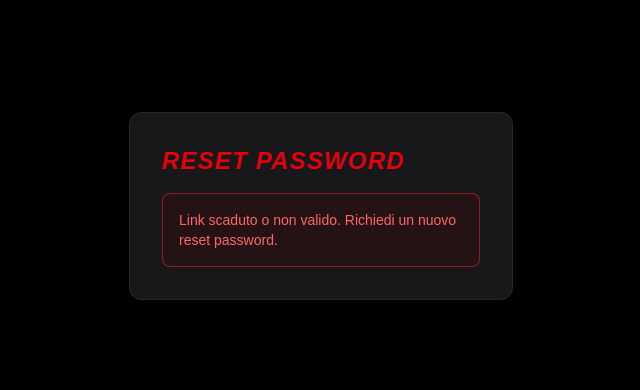
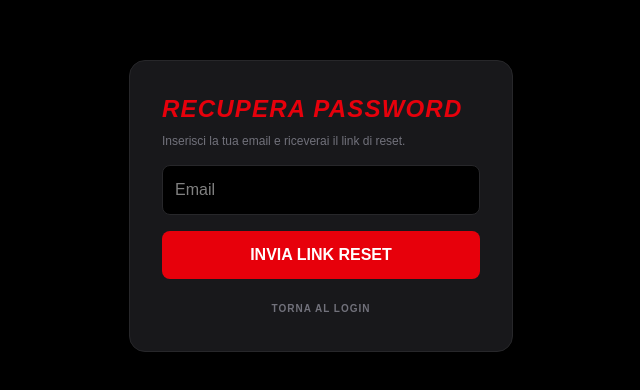
Before and after one commit to Alice1296/redtail-app, a Next.js app: page /reset-password in a window 1280 px wide. Shown: the part 194-584 px from the top of the page, without its empty margins (319-959 px from the left). Built offline with nearby package versions, Linux system fonts and the light colour scheme; no server answers.

Commit message:
Fix Supabase password recovery flow and redirect handling

```diff
--- a/app/reset-password/page.tsx
+++ b/app/reset-password/page.tsx
@@ -1,24 +1,99 @@
 'use client'
-import { useState, useEffect } from 'react'
+
+import { useEffect, useState } from 'react'
+import { useRouter } from 'next/navigation'
 import { supabase } from '@/lib/supabaseClient'
 
+type ResetMode = 'request' | 'update'
+
 export default function ResetPasswordPage() {
+  const router = useRouter()
+  const [mode, setMode] = useState<ResetMode>('request')
+  const [email, setEmail] = useState('')
   const [password, setPassword] = useState('')
+  const [showPassword, setShowPassword] = useState(false)
   const [message, setMessage] = useState('')
   const [loading, setLoading] = useState(false)
-  const [tokenValid, setTokenValid] = useState(false)
 
   useEffect(() => {
-    // Estrai il token dal fragment (#access_token=...)
-    const hash = window.location.hash
-    if (hash.includes('access_token')) {
-      setTokenValid(true)
-    } else {
-      setMessage('Link scaduto o non valido. Richiedi un nuovo reset password.')
+    async function prepareRecoverySession() {
+      const url = new URL(window.location.href)
+      const code = url.searchParams.get('code')
+      const queryAccessToken = url.searchParams.get('access_token')
+      const queryRefreshToken = url.searchParams.get('refresh_token')
+      const queryType = url.searchParams.get('type')
+      const hash = new URLSearchParams(window.location.hash.replace(/^#/, ''))
+      const hashAccessToken = hash.get('access_token')
+      const hashRefreshToken = hash.get('refresh_token')
+      const hashType = hash.get('type')
+
+      if (code) {
+        const { error } = await supabase.auth.exchangeCodeForSession(code)
+        if (error) {
+          setMessage('Link scaduto o non valido. Richiedi un nuovo reset password.')
+          setMode('request')
+          return
+        }
+
+        window.history.replaceState({}, document.title, '/reset-password')
+        setMode('update')
+        return
+      }
+
+      const accessToken = queryAccessToken || hashAccessToken
+      const refreshToken = queryRefreshToken || hashRefreshToken
+      const type = queryType || hashType
+
+      if (accessToken && refreshToken && type === 'recovery') {
+        const { error } = await supabase.auth.setSession({
+          access_token: accessToken,
+          refresh_token: refreshToken,
+        })
+
+        if (error) {
+          setMessage('Link scaduto o non valido. Richiedi un nuovo reset password.')
+          setMode('request')
+          return
+        }
+
+        window.history.replaceState({}, document.title, '/reset-password')
+        setMode('update')
+        return
+      }
+
+      const {
+        data: { session },
+      } = await supabase.auth.getSession()
+
+      setMode(session ? 'update' : 'request')
     }
+
+    prepareRecoverySession()
   }, [])
 
-  async function handleReset(e: React.FormEvent) {
+  async function handleRequestReset(e: React.FormEvent) {
+    e.preventDefault()
+    setLoading(true)
+    setMessage('')
+
+    const fallbackOrigin = typeof window !== 'undefined' ? window.location.origin : ''
+    const redirectTo =
+      process.env.NEXT_PUBLIC_SITE_URL?.replace(/\/$/, '') || fallbackOrigin
+    const resetRedirect = `${redirectTo}/reset-password`
+
+    const { error } = await supabase.auth.resetPasswordForEmail(email.trim(), {
+      redirectTo: resetRedirect,
+    })
+
+    setMessage(
+      error
+        ? `Errore: ${error.message}`
+        : 'Ti ho inviato il link per recuperare la password. Controlla anche spam/promozioni.'
+    )
+    setLoading(false)
+  }
+
+  async function handleUpdatePassword(e: React.FormEvent) {
     e.preventDefault()
     setLoading(true)
     setMessage('')
@@ -29,34 +104,38 @@ export default function ResetPasswordPage() {
 
     if (error) {
       setMessage('Errore: ' + error.message)
-    } else {
-      setMessage('Password aggiornata! Ora fai login.')
+      setLoading(false)
+      return
     }
 
+    setMessage('Password aggiornata. Ora puoi entrare.')
+    setPassword('')
     setLoading(false)
   }
 
   return (
     <div className="min-h-screen bg-black text-white flex items-center justify-center p-6">
-      <form onSubmit={handleReset} className="bg-zinc-900 p-8 rounded-xl space-y-4 w-full max-w-sm border border-zinc-800">
-        <h1 className="text-2xl font-black text-red-600 italic uppercase tracking-wider">Reset Password</h1>
+      <div className="w-full max-w-sm space-y-4 rounded-2xl border border-zinc-800 bg-zinc-900 p-8">
+        <div className="space-y-2">
+          <h1 className="text-2xl font-black text-red-600 italic uppercase tracking-wider">
+            Recupera Password
+          </h1>
+          <p className="text-xs text-zinc-500">
+            {mode === 'request'
+              ? 'Inserisci la tua email e riceverai il link di reset.'
+              : 'Scegli una nuova password per il tuo account.'}
+          </p>
+        </div>
 
-        {!tokenValid && (
-          <div className="bg-red-950/30 border border-red-500/50 text-red-400 p-4 rounded-lg text-sm">
-            {message || 'Caricamento...'}
-          </div>
-        )}
-
-        {tokenValid && (
-          <>
+        {mode === 'request' ? (
+          <form onSubmit={handleRequestReset} className="space-y-4">
             <input
-              type="password"
-              placeholder="Nuova password"
-              value={password}
-              onChange={(e) => setPassword(e.target.value)}
-              className="w-full p-3 bg-zinc-900/50 border border-zinc-800 rounded-lg text-white focus:border-red-600 outline-none"
+              type="email"
+              placeholder="Email"
+              value={email}
+              onChange={(event) => setEmail(event.target.value)}
+              className="w-full p-3 bg-black border border-zinc-800 rounded-lg text-white focus:border-red-600 outline-none"
               required
-              minLength={6}
             />
 
             <button
@@ -64,13 +143,55 @@ export default function ResetPasswordPage() {
               disabled={loading}
               className="w-full bg-red-600 p-3 rounded-lg font-bold uppercase hover:bg-red-700 disabled:opacity-50"
             >
-              {loading ? 'Aggiornando...' : 'Aggiorna Password'}
+              {loading ? 'Invio...' : 'Invia link reset'}
             </button>
+          </form>
+        ) : (
+          <form onSubmit={handleUpdatePassword} className="space-y-4">
+            <div className="relative">
+              <input
+                type={showPassword ? 'text' : 'password'}
+                placeholder="Nuova password"
+                value={password}
+                onChange={(event) => setPassword(event.target.value)}
+                className="w-full p-3 pr-20 bg-black border border-zinc-800 rounded-lg text-white focus:border-red-600 outline-none"
+                required
+                minLength={6}
+              />
+              <button
+                type="button"
+                onClick={() => setShowPassword((value) => !value)}
+                className="absolute right-3 top-1/2 -translate-y-1/2 rounded-lg px-2 py-1 text-[10px] font-black uppercase tracking-wide text-zinc-400 transition-colors hover:text-red-400"
+                aria-label={showPassword ? 'Nascondi password' : 'Mostra password'}
+              >
+                {showPassword ? 'Nascondi' : 'Mostra'}
+              </button>
+            </div>
 
-            {message && <p className="text-sm text-center text-zinc-400">{message}</p>}
-          </>
+            <button
+              type="submit"
+              disabled={loading}
+              className="w-full bg-red-600 p-3 rounded-lg font-bold uppercase hover:bg-red-700 disabled:opacity-50"
+            >
+              {loading ? 'Aggiornando...' : 'Aggiorna password'}
+            </button>
+          </form>
         )}
-      </form>
+
+        {message && (
+          <div className="rounded-xl border border-zinc-800 bg-black/40 p-3 text-sm text-zinc-300">
+            {message}
+          </div>
+        )}
+
+        <button
+          type="button"
+          onClick={() => router.push('/')}
+          className="w-full text-zinc-500 text-[10px] uppercase font-black tracking-widest hover:text-red-500 transition-colors"
+        >
+          Torna al login
+        </button>
+      </div>
     </div>
   )
 }
```
